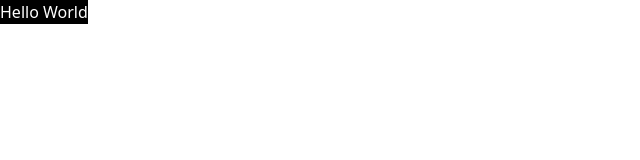
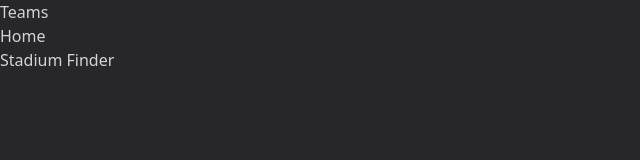
Before and after one commit to CharlesWGillespie/95-96-Bulls-NFL-Stats-and-GeoLocator, a website: page index.html in a window 1280 px wide. Shown: the whole page, without its empty margins (0-640 px from the left). Drawn offline with Linux system fonts and the light colour scheme.

Commit message:
Changed dev css file location.

```diff
--- a/index.html
+++ b/index.html
@@ -8,8 +8,15 @@
   <title>95-96 Bulls NFL Stats</title>
 </head>
 
-<body class="flex content-center align-center">
-  <h1 class="bg-black text-white">Hello World</h1>
+<body class="bg-zinc-800 h-screen">
+  <nav>
+    <ul>
+      <li class="text-gray-300">Teams</li>
+      <li class="text-gray-300">Home</li>
+      <li class="text-gray-300">Stadium Finder</li>
+    </ul>
+  </nav>
+
 </body>
 
 </html>
--- a/package.json
+++ b/package.json
@@ -8,7 +8,7 @@
   "main": "tailwind.config.js",
   "scripts": {
     "test": "echo \"Error: no test specified\" && exit 1",
-    "dev": "npx tailwindcss -i ./src/input.css -o ./assets/styles.css --watch",
+    "dev": "npx tailwindcss -i ./src/input.css -o ./assets/css/styles.css --watch",
     "stadiums": "tailwindcss -i ./src/input.css -o --watch"
   },
   "author": "",
```
Also changed, not shown: assets/css/styles.css.
